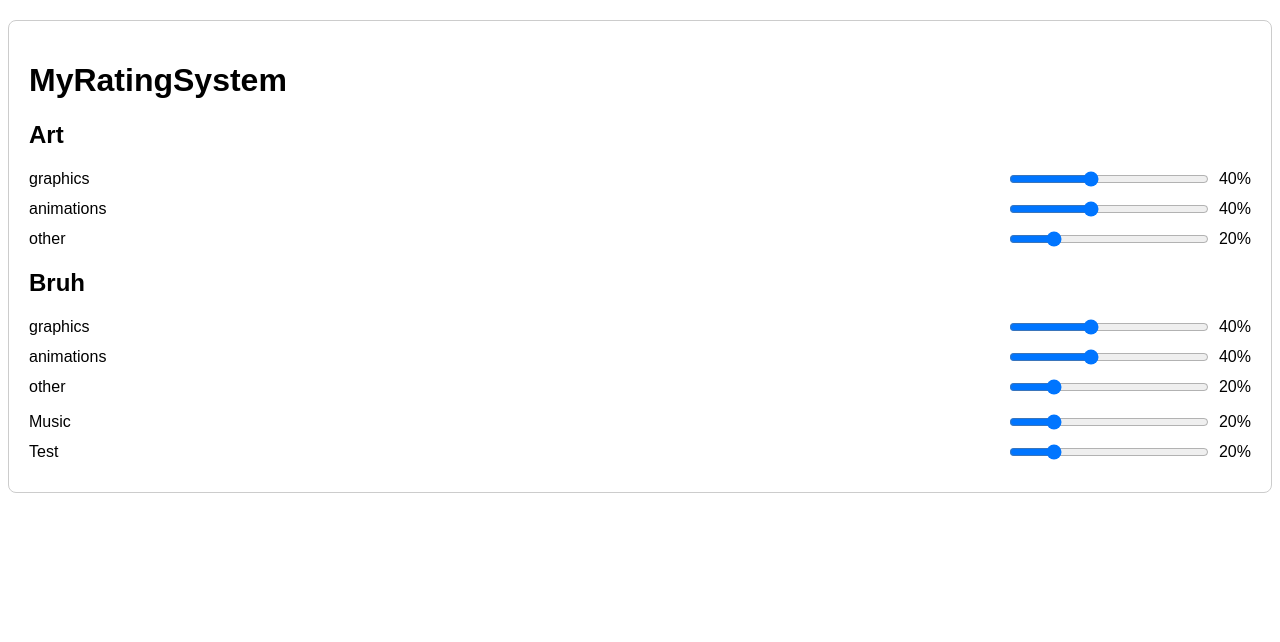
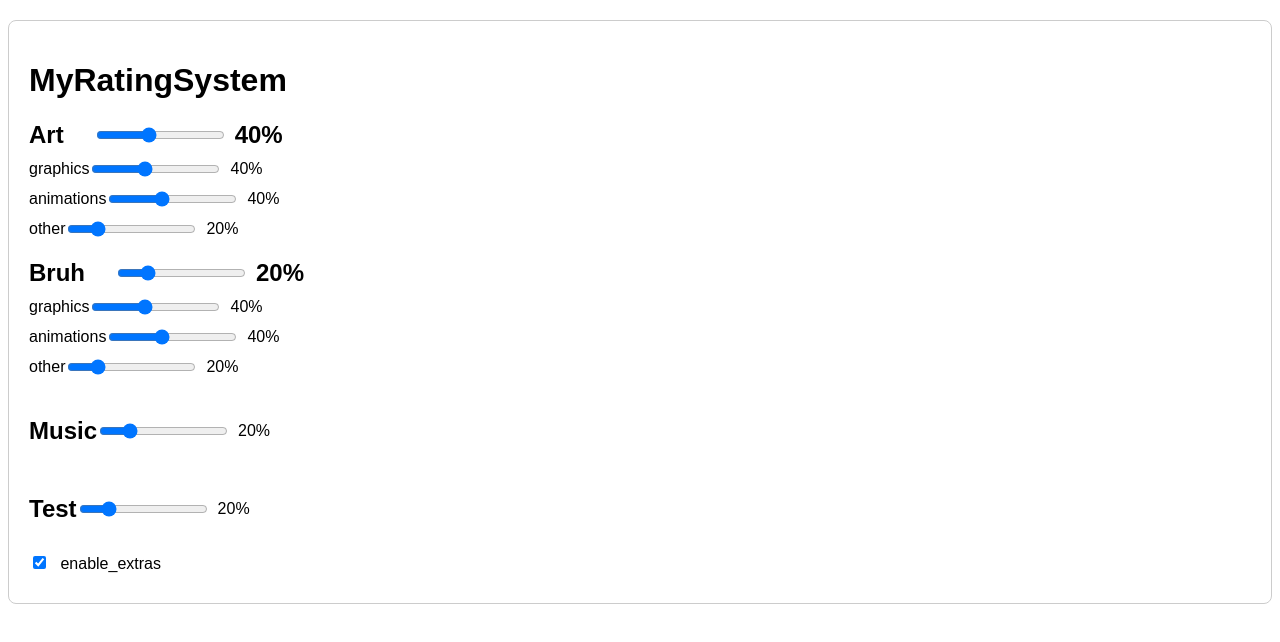
Before and after one commit to kaiiwaii/MGWDB, a SvelteKit app: page / in a window 1280 px wide. Shown: the top 642 px of the page. Built offline with nearby package versions, Linux system fonts and the light colour scheme.

Commit message:
fixed some stuff

```diff
--- a/src/routes/+page.svelte
+++ b/src/routes/+page.svelte
@@ -37,12 +37,24 @@
         ratingSystem.parse(jsonData["elements"]);
 
         try {
-        ratingSystem.check_weights();
+            let groups = ratingSystem.check_global_weights();
+            ratingSystem.check_local_weights(groups);
         } catch (error) {
             console.error('Weight check error:', error);
-        // Handle the error as needed
+
+            if (error.name === "GlobalWeightError") {
+            globalWeightError = true;
+            } else if (error.name === "LocalWeightError") {
+            globalWeightError = false;
+            localWeightError = true;
+            localWeightErrorValue = error.value;
+            }
         }
     });
+
+let globalWeightError = false;
+let localWeightError = false;
+let localWeightErrorValue = 0;
   </script>
 
   <style>
--- a/src/routes/RatingSystem.svelte
+++ b/src/routes/RatingSystem.svelte
@@ -8,18 +8,32 @@
     return formattedWeight;
   }
 
-  let weightCheckError = false;
+  let globalWeightError = false;
+  let localWeightError = false;
+  let localWeightErrorValue = '';
 
   function handleWeightChange() {
     try {
-      ratingSystem.check_weights();
-      weightCheckError = false;
+      globalWeightError = false;
+      localWeightError = false;
+
+      // Call check_global_weights and store the result in groups
+      let groups = ratingSystem.check_global_weights();
+      ratingSystem.check_local_weights(groups);
+
     } catch (error) {
       console.error('Weight check error:', error);
-      weightCheckError = true;
-      // Handle the error as needed
+
+      if (error.name === "GlobalWeightError") {
+        globalWeightError = true;
+        localWeightError = false;
+      } else if (error.name === "LocalWeightError") {
+        globalWeightError = false;
+        localWeightError = true;
+        localWeightErrorValue = error.value;
+      }
     }
-  }
+}
 </script>
 
 <style>
@@ -29,42 +43,54 @@
     border: 1px solid #ccc;
     border-radius: 8px;
     margin: 20px 0;
-    transition: background-color 0.3s ease;
+    transition: background-color 0.3s ease, border-color 0.3s ease;
+    border-color: #ccc; /* Red border for global error */
   }
 
   .error-container {
     background-color: #ffcdd2; /* Light red color for error state */
   }
 
-  .group {
-    margin-bottom: 15px;
+  .single_category, .group {
+    margin-bottom: 20px;
   }
 
-  .category {
+  .group-header,
+  .category,
+  .single_category,
+  .setting {
     display: flex;
     align-items: center;
     margin-bottom: 10px;
   }
 
-  .category-name {
-    flex: 1;
-    margin-right: 10px;
-  }
-
-  .slider {
-    width: 200px;
+  .weight-name,
+  .slider,
+  .checkbox {
     margin-right: 10px;
   }
 </style>
 
-<div class:error-container={weightCheckError} class="rating-system">
+<div class:error-container={globalWeightError} class="rating-system">
   {#if ratingSystem}
     <h1>{ratingSystem.name}</h1>
 
     {#each ratingSystem.elements as element (element.name)}
       {#if element && element instanceof Group}
         <div class="group">
-          <h2>{element.name}</h2>
+          <h2 class="group-header">
+            {element.name}
+            <input style="margin-left: 2rem;"
+              bind:value={element.weight}
+              type="range"
+              min="0"
+              max="100"
+              class="slider"
+              on:input={() => handleWeightChange()}
+            />
+            <span>{formatWeight(element.weight)}</span>
+          </h2>
+
           {#each element.categories as category (category.name)}
             <div class="category">
               <span class="category-name">{category.name}</span>
@@ -83,8 +109,8 @@
       {/if}
 
       {#if element && element instanceof Category}
-        <div class="category">
-          <span class="category-name">{element.name}</span>
+        <div class="single_category">
+          <h2 class="category-name">{element.name}</h2>
           <input
             bind:value={element.weight}
             type="range"
@@ -96,6 +122,20 @@
           <span>{formatWeight(element.weight)}</span>
         </div>
       {/if}
+
+      {#if element && element instanceof Setting}
+        <div class="setting">
+          <label>
+            <input
+              bind:checked={element.value}
+              type="checkbox"
+              class="checkbox"
+              on:change={() => handleWeightChange()}
+            />
+            {element.name}
+          </label>
+        </div>
+      {/if}
     {/each}
   {/if}
 </div>
```
Also changed, not shown: src/lib/rating/parser.js. Lines whose indentation alone changed are shown as unchanged.
